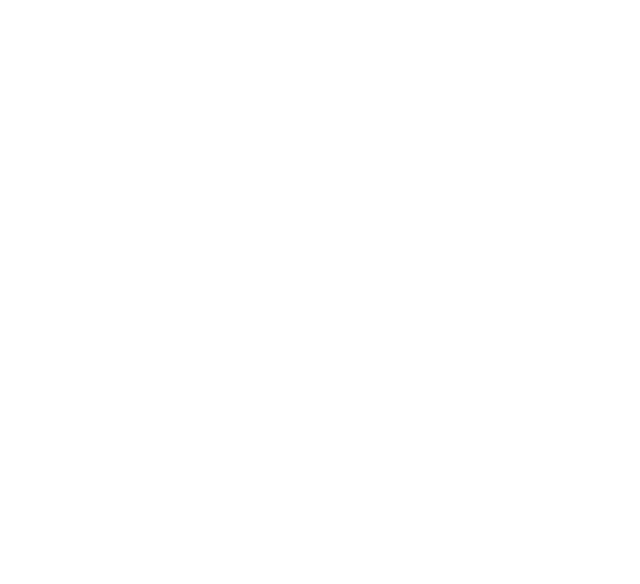
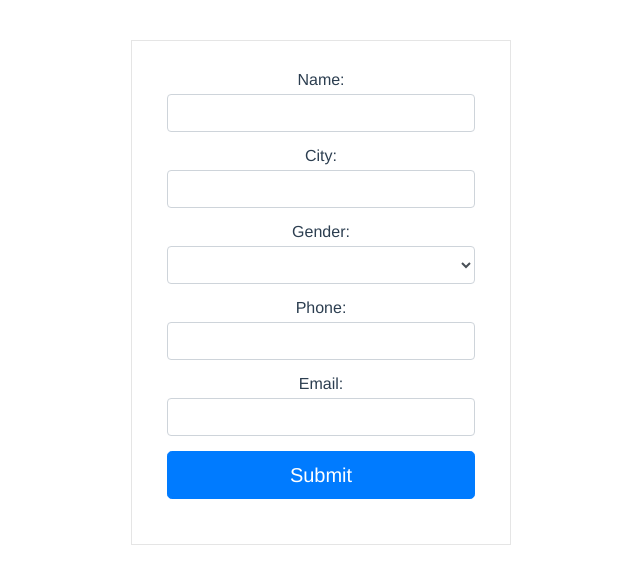
Before and after one commit to rinkal1201/vuex-setup, a Vue app: page /form-validation in a window 1280 px wide. Shown: the top 584 px of the page, without its empty margins (319-959 px from the left). Built offline with nearby package versions, Linux system fonts and the light colour scheme.

Commit message:
# Implement vuejs concept.
- Complete  toggle switch.
- Form validation using vee-validate.
- Implement  : Vue.js mixins
                      : Vue.js filters

```diff
--- a/package.json
+++ b/package.json
@@ -9,6 +9,7 @@
   },
   "dependencies": {
     "core-js": "^3.8.3",
+    "vee-validate": "^2.2.15",
     "vue": "^2.6.14",
     "vue-axios": "^3.5.2",
     "vue-router": "^3.5.1",
--- a/src/main.js
+++ b/src/main.js
@@ -2,7 +2,9 @@ import Vue from 'vue'
 import App from './App.vue'
 import router from './router'
 import store from './store'
+import VeeValidate from 'vee-validate';
 
+Vue.use(VeeValidate);
 Vue.config.productionTip = false
 
 new Vue({
--- a/src/router/index.js
+++ b/src/router/index.js
@@ -29,6 +29,16 @@ const routes = [
     path: '/active-data',
     name: 'mixin',
     component: () => import('../views/mixin/active')
+  },
+  {
+    path: '/toggle-switch',
+    name: 'toggle',
+    component: () => import('../views/toggle')
+  },
+  {
+    path: '/form-validation',
+    name: 'validation',
+    component: () => import('../views/validation')
   }
 ]
 
--- a/src/views/directive/index.vue
+++ b/src/views/directive/index.vue
@@ -10,6 +10,13 @@
 
         <p v-color="'green'">
             Hii</p>
+
+        <h2>{{ name| uppercase }}</h2>
+
+        <p><strong>Details : </strong>
+            {{ details | capitalising }}
+        </p>
+
     </div>
 </div>
 </template>
@@ -17,6 +24,29 @@
 <script>
 export default {
     name: "Index",
+    data: function () {
+        return {
+            name: "rinkalkevadiya",
+            details: "may imply inherent, essential resemblance rather than obvious or superficial likenesses."
+        };
+    },
+
+    filters: {
+        uppercase: function (value) {
+            return value.toUpperCase();
+        },
+
+        capitalising: function (data) {
+            var capitalized = []
+            data.split(' ').forEach(word => {
+                capitalized.push(
+                    word.charAt(0).toUpperCase() +
+                    word.slice(1).toLowerCase()
+                )
+            })
+            return capitalized.join(' ')
+        }
+    },
 
     directives: {
         // Directives for font size.
@@ -41,6 +71,3 @@ export default {
 
 };
 </script>
-
-<style scoped>
-    </style>
--- /dev/null
+++ b/src/views/toggle.vue
@@ -0,0 +1,86 @@
+<template>
+<div>
+    <div style="margin-top:40px">
+        <label class="switch">
+            <input type="checkbox" @click="toggleSwitch">
+            <div class="slider round"></div>
+        </label>
+        <p :style="checkbox==false ? 'color:green;' : 'color:red;'">{{ checkbox }}</p>
+    </div>
+</div>
+</template>
+
+<script>
+export default {
+    name: "Toggle",
+    data: function () {
+        return {
+            checkbox: false
+        };
+    },
+    methods: {
+        toggleSwitch() {
+            this.checkbox = !this.checkbox
+        }
+    },
+};
+</script>
+
+<style scoped>
+.switch {
+    position: relative;
+    display: inline-block;
+    width: 60px;
+    height: 34px;
+}
+
+.switch input {
+    display: none;
+}
+
+.slider {
+    position: absolute;
+    cursor: pointer;
+    top: 0;
+    left: 0;
+    right: 0;
+    bottom: 0;
+    background-color: green;
+    -webkit-transition: 0.4s;
+    transition: 0.4s;
+}
+
+.slider:before {
+    position: absolute;
+    content: "";
+    height: 26px;
+    width: 26px;
+    left: 4px;
+    bottom: 4px;
+    background-color: white;
+    -webkit-transition: 0.4s;
+    transition: 0.4s;
+}
+
+input:checked+.slider {
+    background-color: red;
+}
+
+input:focus+.slider {
+    box-shadow: 0 0 1px red;
+}
+
+input:checked+.slider:before {
+    -webkit-transform: translateX(26px);
+    -ms-transform: translateX(26px);
+    transform: translateX(26px);
+}
+
+.slider.round {
+    border-radius: 34px;
+}
+
+.slider.round:before {
+    border-radius: 50%;
+}
+</style>
--- /dev/null
+++ b/src/views/validation.vue
@@ -0,0 +1,95 @@
+<template>
+<div id="app">
+    <form @submit.prevent="submit" method="post" class="form" style="margin-top:40px;">
+        <div>
+            <label for="name">Name:</label>
+            <input id="name" name="name" v-validate="'required'" type="text" v-model="user.name" class="form-control" />
+            <span v-show="errors.has('name')" class="text-danger">{{ errors.first('name') }}</span>
+        </div>
+        <div>
+            <label for="city">City:</label>
+            <input id="city" name="city" v-validate="'required'" type="text" v-model="user.city" class="form-control" />
+            <span v-show="errors.has('city')" class="text-danger">{{ errors.first('city') }}</span>
+        </div>
+        <div>
+            <label for="gender">Gender:</label>
+            <select id="gender" name="gender" v-model="user.gender" class="form-control" v-validate="'required'">
+                <option>Female</option>
+                <option>Male</option>
+            </select>
+            <span v-show="errors.has('gender')" class="text-danger">
+                {{ errors.first('gender') }}
+            </span>
+        </div>
+        <div>
+            <label for="phone">Phone:</label>
+            <input id="phone" name="phone" v-validate="'required'" type="text" v-model="user.phone" class="form-control" />
+            <span v-show="errors.has('phone')" class="text-danger">
+                {{ errors.first('phone') }}
+            </span>
+        </div>
+        <div>
+            <label for="email">Email:</label>
+            <input id="email" name="email" v-validate="'required|email'" type="text" v-model="user.email" class="form-control" />
+            <span v-show="errors.has('email')" class="text-danger">
+                {{ errors.first('email') }}
+            </span>
+        </div>
+        <div>
+            <button class="btn btn-lg btn-primary btn-block" type="submit">Submit</button>
+        </div>
+    </form>
+</div>
+</template>
+
+<script>
+import Vue from 'vue'
+import {
+    ValidationProvider
+} from 'vee-validate';
+Vue.component('ValidationProvider', ValidationProvider);
+export default {
+    components: {
+        ValidationProvider
+    },
+    data() {
+        return {
+            user: {
+                email: '',
+                city: '',
+                name: '',
+                phone: '',
+                gender: ''
+            }
+        }
+    },
+    methods: {
+        submit() {
+            this.$validator.validateAll().then((result) => {});
+        }
+    }
+}
+</script>
+
+<style scoped>
+h2 {
+    margin: 20px 0;
+    text-align: center;
+}
+
+.form {
+    max-width: 380px;
+    padding: 15px 35px 45px;
+    margin: 0 auto;
+    background-color: #fff;
+    border: 1px solid rgba(0, 0, 0, 0.1);
+}
+
+label {
+    margin: 12px 0 2px 0;
+}
+
+button {
+    margin: 15px 0 0 0;
+}
+</style>
```
Also changed, not shown: 2 other files (tests, documents, lock files or other folders).
